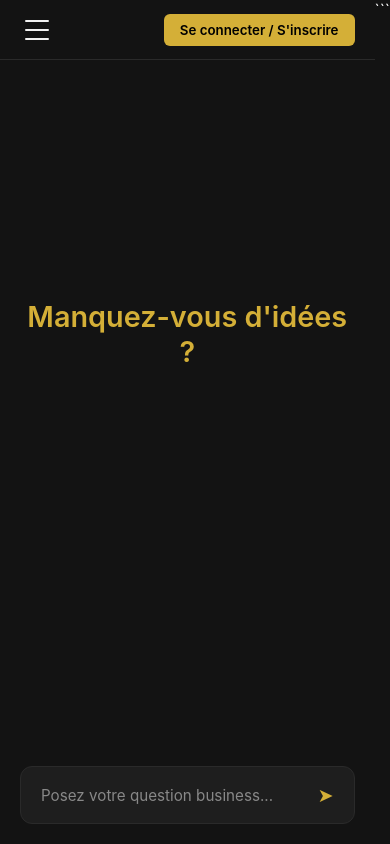
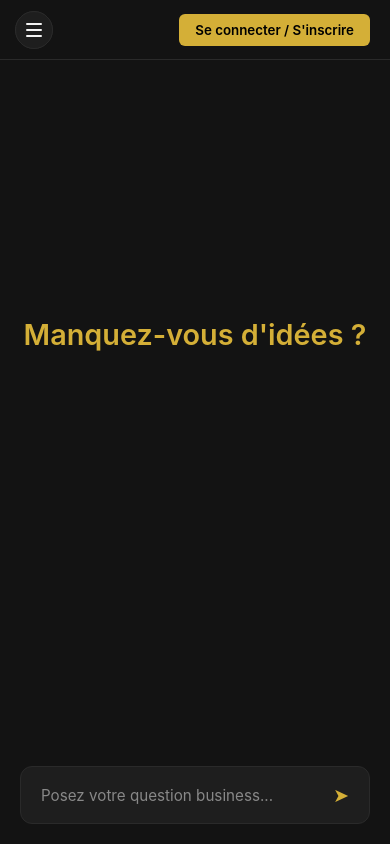
Before and after one commit to 996Kayzen/mon-saas-ia, a Flask app: page / in a window 390 px wide. Run offline with Flask 3, Linux system fonts and the light colour scheme.

Commit message:
Mise à jour du design et du comportement du bouton de menu et du positionnement principal

````diff
--- a/templates/index.html
+++ b/templates/index.html
@@ -26,12 +26,17 @@
             --sidebar-width: 280px;
         }
 
-        body {
+        html, body {
+            width: 100vw;
+            height: 100vh;
             background-color: var(--bg-main);
             color: var(--text-main);
-            height: 100vh;
+            overflow: hidden;
+        }
+
+        body {
             display: flex;
-            overflow: hidden;
+            position: relative;
         }
 
         /* --- SIDEBAR --- */
@@ -46,6 +51,7 @@
             top: 0;
             left: 0;
             z-index: 100;
+            transform: translateX(0);
             transition: transform 0.3s cubic-bezier(0.1, 0.9, 0.2, 1);
         }
 
@@ -129,12 +135,18 @@
             margin-left: var(--sidebar-width);
             width: calc(100vw - var(--sidebar-width));
             position: relative;
+            transition: margin-left 0.3s ease, width 0.3s ease;
+        }
+
+        .main-wrapper.sidebar-closed {
+            margin-left: 0 !important;
+            width: 100vw !important;
         }
 
         @media (max-width: 767px) {
             .main-wrapper {
-                margin-left: 0;
-                width: 100vw;
+                margin-left: 0 !important;
+                width: 100vw !important;
             }
             .sidebar {
                 transform: translateX(-100%);
@@ -150,28 +162,64 @@
             justify-content: space-between;
             padding: 0 20px;
             background-color: var(--bg-main);
+            flex-shrink: 0;
+            transition: padding-left 0.3s ease;
         }
 
+        .main-wrapper.sidebar-closed .top-bar {
+            padding-left: 15px;
+        }
+
+        /* BOUTON TOGGLE CUSTOM (Carré, fond rond, lignes intérieures) */
         .toggle-sidebar-btn {
             background: none;
             border: none;
             cursor: pointer;
-            padding: 5px;
+            padding: 0;
+            display: flex;
+            align-items: center;
+            justify-content: center;
         }
 
         .custom-icon-box {
-            width: 24px;
-            height: 20px;
+            width: 38px;
+            height: 38px;
+            border-radius: 50%;
+            background-color: var(--bg-input);
+            border: 1px solid var(--border-color);
             display: flex;
             flex-direction: column;
-            justify-content: space-between;
+            justify-content: center;
+            align-items: center;
+            gap: 4px;
+            transition: background 0.2s, border-color 0.2s;
+        }
+
+        .custom-icon-box:hover {
+            background-color: var(--bg-hover);
+            border-color: var(--gold-primary);
         }
 
         .custom-icon-bar {
-            width: 100%;
+            width: 16px;
             height: 2px;
             background-color: var(--text-main);
             border-radius: 2px;
+        }
+
+        /* Bouton toggle flottant visible sur mobile même quand le menu est ouvert */
+        .mobile-floating-toggle {
+            display: none;
+            position: fixed;
+            top: 11px;
+            left: 15px;
+            z-index: 101;
+        }
+
+        @media (max-width: 767px) {
+            .mobile-floating-toggle {
+                display: flex;
+            }
         }
 
         .auth-section {
@@ -240,7 +288,7 @@
             flex-direction: column;
             gap: 20px;
             scroll-behavior: smooth;
-            padding-bottom: 100px;
+            padding-bottom: 120px;
         }
 
         .message {
@@ -302,6 +350,7 @@
             bottom: 0;
             left: 0;
             width: 100%;
+            z-index: 30;
         }
 
         .chat-input-wrapper {
@@ -500,6 +549,15 @@
     <!-- VOILE SOMBRE ARRIÈRE-PLAN MOBILE -->
     <div class="sidebar-overlay" id="sidebar-overlay"></div>
 
+    <!-- BOUTON FLOTTANT MOBILE (Visible en permanence même menu ouvert) -->
+    <button class="toggle-sidebar-btn mobile-floating-toggle" id="toggle-sidebar-mobile" title="Menu">
+        <div class="custom-icon-box">
+            <div class="custom-icon-bar"></div>
+            <div class="custom-icon-bar"></div>
+            <div class="custom-icon-bar"></div>
+        </div>
+    </button>
+
     <!-- MENU LATÉRAL -->
     <aside class="sidebar" id="sidebar">
         <div class="sidebar-header">
@@ -510,9 +568,9 @@
     </aside>
 
     <!-- WRAPPER PRINCIPAL -->
-    <div class="main-wrapper">
+    <div class="main-wrapper" id="main-wrapper">
         <header class="top-bar">
-            <button class="toggle-sidebar-btn" id="toggle-sidebar" data-tooltip="Barre latérale">
+            <button class="toggle-sidebar-btn" id="toggle-sidebar-pc" title="Barre latérale">
                 <div class="custom-icon-box">
                     <div class="custom-icon-bar"></div>
                     <div class="custom-icon-bar"></div>
@@ -597,73 +655,63 @@
 
             const sidebar = document.getElementById('sidebar');
             const overlay = document.getElementById('sidebar-overlay');
-            const toggleBtn = document.getElementById('toggle-sidebar');
+            const togglePcBtn = document.getElementById('toggle-sidebar-pc');
+            const toggleMobileBtn = document.getElementById('toggle-sidebar-mobile');
+            const mainWrapper = document.getElementById('main-wrapper');
 
             const sidebarWidth = 280;
-            let currentX = window.innerWidth >= 768 ? 0 : -sidebarWidth;
             let isSidebarOpen = window.innerWidth >= 768;
 
-            function updateSidebarPosition(x, animate = false, opacityVal = null) {
-                if (window.innerWidth >= 768) return;
+            function applySidebarState(open, animate = true) {
+                isSidebarOpen = open;
+                if (window.innerWidth >= 768) {
+                    sidebar.style.transition = animate ? 'transform 0.3s cubic-bezier(0.1, 0.9, 0.2, 1)' : 'none';
+                    sidebar.style.transform = open ? 'translateX(0)' : 'translateX(-100%)';
 
-                if (animate) {
-                    sidebar.style.transition = 'transform 0.3s cubic-bezier(0.1, 0.9, 0.2, 1)';
-                    overlay.style.transition = 'opacity 0.3s ease';
+                    if (open) {
+                        mainWrapper.classList.remove('sidebar-closed');
+                    } else {
+                        mainWrapper.classList.add('sidebar-closed');
+                    }
+                    overlay.style.display = 'none';
                 } else {
-                    sidebar.style.transition = 'none';
-                    overlay.style.transition = 'none';
-                }
+                    sidebar.style.transition = animate ? 'transform 0.3s cubic-bezier(0.1, 0.9, 0.2, 1)' : 'none';
+                    overlay.style.transition = animate ? 'opacity 0.3s ease' : 'none';
+                    mainWrapper.classList.add('sidebar-closed');
 
-                sidebar.style.transform = `translateX(${x}px)`;
-
-                let percent = (x + sidebarWidth) / sidebarWidth;
-                if (percent < 0) percent = 0;
-                if (percent > 1) percent = 1;
-
-                if (opacityVal !== null) {
-                    overlay.style.opacity = opacityVal;
-                } else {
-                    overlay.style.opacity = percent;
-                }
-
-                if (percent > 0) {
-                    overlay.style.display = 'block';
-                } else {
-                    overlay.style.display = 'none';
+                    if (open) {
+                        sidebar.style.transform = 'translateX(0)';
+                        overlay.style.display = 'block';
+                        overlay.style.opacity = '1';
+                    } else {
+                        sidebar.style.transform = `translateX(-${sidebarWidth}px)`;
+                        overlay.style.opacity = '0';
+                        setTimeout(() => {
+                            if (!isSidebarOpen) overlay.style.display = 'none';
+                        }, 300);
+                    }
                 }
             }
 
-            if (window.innerWidth >= 768) {
-                sidebar.style.transform = 'translateX(0px)';
-                overlay.style.display = 'none';
-            } else {
-                updateSidebarPosition(-sidebarWidth);
-            }
+            applySidebarState(isSidebarOpen, false);
 
-            if (toggleBtn) {
-                toggleBtn.addEventListener('click', () => {
-                    if (window.innerWidth < 768) {
-                        isSidebarOpen = !isSidebarOpen;
-                        let targetX = isSidebarOpen ? 0 : -sidebarWidth;
-                        updateSidebarPosition(targetX, true);
-                    } else {
-                        isSidebarOpen = !isSidebarOpen;
-                        sidebar.style.transition = 'transform 0.3s ease';
-                        sidebar.style.transform = isSidebarOpen ? 'translateX(0)' : 'translateX(-100%)';
-                    }
+            const toggleMenu = () => {
+                applySidebarState(!isSidebarOpen, true);
+            };
+
+            if (togglePcBtn) togglePcBtn.addEventListener('click', toggleMenu);
+            if (toggleMobileBtn) toggleMobileBtn.addEventListener('click', toggleMenu);
+
+            if (overlay) {
+                overlay.addEventListener('click', () => {
+                    applySidebarState(false, true);
                 });
             }
 
-            if (overlay) {
-                overlay.addEventListener('click', () => {
-                    isSidebarOpen = false;
-                    updateSidebarPosition(-sidebarWidth, true, 0);
-                });
-            }
-
+            // Gestion tactile globale optimisée
             let touchStartX = 0;
             let touchStartY = 0;
-            let initialSidebarX = 0;
+            let initialTransformX = 0;
             let isSwiping = false;
 
             document.addEventListener('touchstart', (e) => {
@@ -672,11 +720,8 @@
                 touchStartY = e.touches[0].clientY;
 
                 let matchTransform = sidebar.style.transform.match(/translateX\(([-\d.]+)px\)/);
-                currentX = matchTransform ? parseFloat(matchTransform[1]) : -sidebarWidth;
-                initialSidebarX = currentX;
+                initialTransformX = matchTransform ? parseFloat(matchTransform[1]) : (isSidebarOpen ? 0 : -sidebarWidth);
 
-                // On autorise le swipe n'importe où sur l'écran si la barre est ouverte,
-                // ou un geste vers la droite depuis n'importe où si elle est fermée.
                 isSwiping = true;
                 sidebar.style.transition = 'none';
                 overlay.style.transition = 'none';
@@ -691,51 +736,45 @@
                 let diffX = currentTouchX - touchStartX;
                 let diffY = Math.abs(currentTouchY - touchStartY);
 
-                // Si le mouvement vertical est supérieur au mouvement horizontal au tout début,
-                // on annule le swipe pour laisser place au scroll natif.
                 if (diffY > Math.abs(diffX) && Math.abs(diffX) < 10) {
                     isSwiping = false;
                     return;
                 }
 
-                let newX = initialSidebarX + diffX;
-
+                let newX = initialTransformX + diffX;
                 if (newX > 0) newX = 0;
                 if (newX < -sidebarWidth) newX = -sidebarWidth;
 
-                updateSidebarPosition(newX, false);
+                sidebar.style.transform = `translateX(${newX}px)`;
+
+                let percent = (newX + sidebarWidth) / sidebarWidth;
+                overlay.style.display = 'block';
+                overlay.style.opacity = percent;
             }, { passive: true });
 
-            document.addEventListener('touchend', (e) => {
+            document.addEventListener('touchend', () => {
                 if (!isSwiping || window.innerWidth >= 768) return;
                 isSwiping = false;
 
                 let matchTransform = sidebar.style.transform.match(/translateX\(([-\d.]+)px\)/);
-                let finalX = matchTransform ? parseFloat(matchTransform[1]) : -sidebarWidth;
+                let finalX = matchTransform ? parseFloat(matchTransform.groups ? matchTransform.groups[1] : matchTransform[1]) : -sidebarWidth;
 
-                let targetX;
                 if (finalX > -sidebarWidth / 2) {
-                    targetX = 0;
-                    isSidebarOpen = true;
+                    applySidebarState(true, true);
                 } else {
-                    targetX = -sidebarWidth;
-                    isSidebarOpen = false;
+                    applySidebarState(false, true);
                 }
-
-                updateSidebarPosition(targetX, true);
             }, { passive: true });
 
             window.addEventListener('resize', () => {
                 if (window.innerWidth >= 768) {
-                    sidebar.style.transform = 'translateX(0px)';
-                    overlay.style.display = 'none';
+                    applySidebarState(true, false);
                 } else {
-                    if (!isSidebarOpen) {
-                        updateSidebarPosition(-sidebarWidth);
-                    }
+                    applySidebarState(false, false);
                 }
             });
 
+            // Gestion Authentification Modale
             const modal = document.getElementById('auth-modal');
             const openAuthBtn = document.getElementById('open-auth-modal');
             const closeAuthBtn = document.getElementById('close-auth-modal');
@@ -811,6 +850,7 @@
                 });
             }
 
+            // Logique Chat & Historique
             const chatBox = document.getElementById('chat-box');
             const userInput = document.getElementById('user-input');
             const sendBtn = document.getElementById('send-btn');
@@ -854,13 +894,7 @@
             function cleanTextContent(text) {
                 if (!text) return "";
                 let lines = text.split('\n');
-                let cleanedLines = lines.filter(line => {
-                    let trimmed = line.trim();
-                    if (/^-+$/.test(trimmed)) {
-                        return false;
-                    }
-                    return true;
-                });
+                let cleanedLines = lines.filter(line => !/^-+$/.test(line.trim()));
                 return cleanedLines.join('\n').trim();
             }
 
@@ -875,7 +909,7 @@
                             const div = document.createElement('div');
                             div.className = 'history-item' + (c.id === currentConversationId ? ' active' : '');
                             div.textContent = c.title;
-                            div.addEventListener('click', () => switchToConversation(c.id, c.title));
+                            div.addEventListener('click', () => switchToConversation(c.id));
                             historyList.appendChild(div);
                         });
                     } catch (e) { console.error(e); }
@@ -891,14 +925,12 @@
                 }
             }
 
-            async function switchToConversation(id, title) {
+            async function switchToConversation(id) {
                 currentConversationId = id;
                 conversationHistory = [];
                 if (chatBox) {
-                    const messages = chatBox.querySelectorAll('.message');
-                    messages.forEach(m => m.remove());
+                    chatBox.querySelectorAll('.message').forEach(m => m.remove());
                 }
-
                 try {
                     const res = await fetch(`/api/conversations/${id}/messages`);
                     const messages = await res.json();
@@ -907,7 +939,6 @@
                         conversationHistory.push({ role: m.role, content: m.content });
                     });
                 } catch (e) { console.error(e); }
-
                 updateWelcomeVisibility();
                 loadConversationsList();
             }
@@ -915,8 +946,7 @@
             function switchToGuestConversation(id) {
                 currentConversationId = id;
                 if (chatBox) {
-                    const messages = chatBox.querySelectorAll('.message');
-                    messages.forEach(m => m.remove());
+                    chatBox.querySelectorAll('.message').forEach(m => m.remove());
                 }
                 conversationHistory = localGuestConversations[id].messages || [];
                 conversationHistory.forEach(m => {
@@ -931,8 +961,7 @@
                     currentConversationId = 'conv_' + Date.now();
                     conversationHistory = [];
                     if (chatBox) {
-                        const messages = chatBox.querySelectorAll('.message');
-                        messages.forEach(m => m.remove());
+                        chatBox.querySelectorAll('.message').forEach(m => m.remove());
                     }
                     updateWelcomeVisibility();
                     loadConversationsList();
@@ -949,7 +978,6 @@
                 if (scrollToElement) {
                     messageDiv.scrollIntoView({ behavior: 'smooth', block: 'start' });
                 }
-
                 updateWelcomeVisibility();
                 return messageDiv;
             }
@@ -1007,7 +1035,6 @@
                 } catch (error) {
                     loadingMessage.textContent = "Impossible de contacter le serveur.";
                 }
-
                 userInput.focus();
             }
 
@@ -1027,5 +1054,3 @@
     </script>
 </body>
 </html>
-
-```
````
